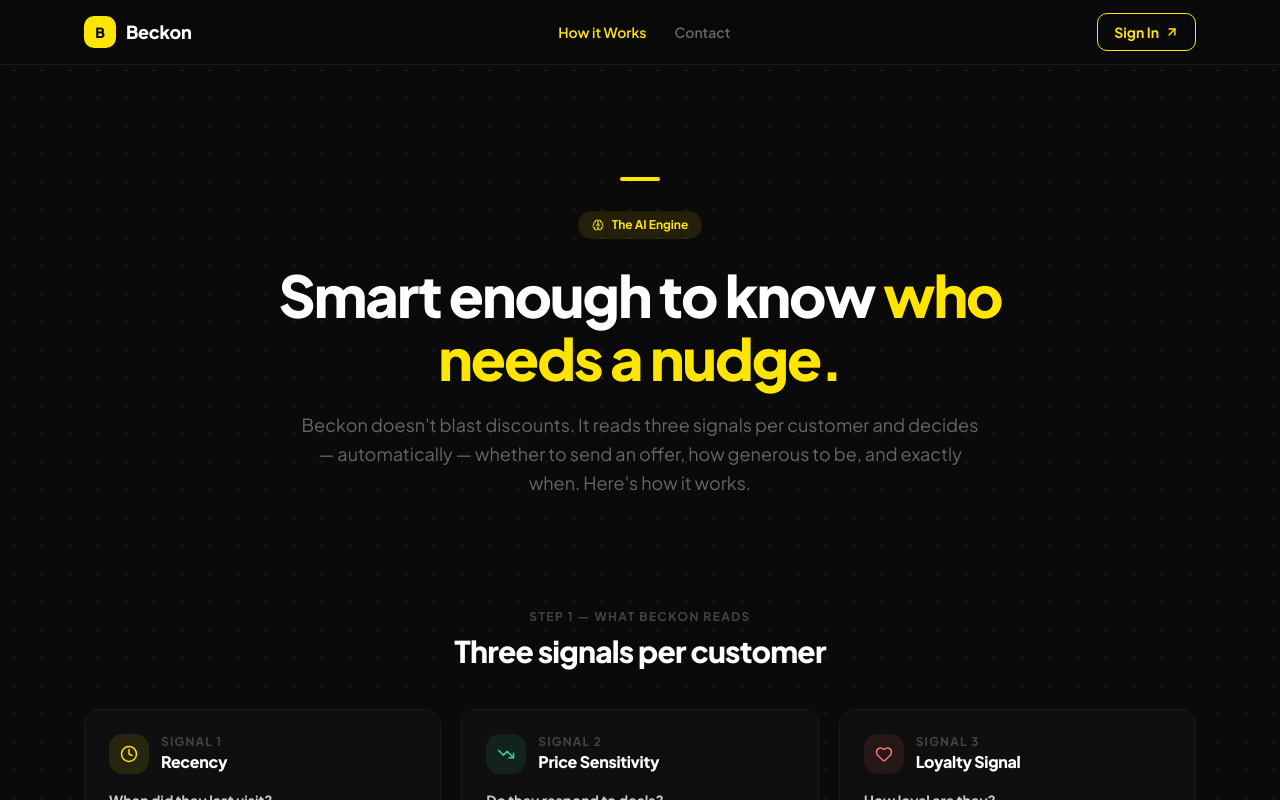
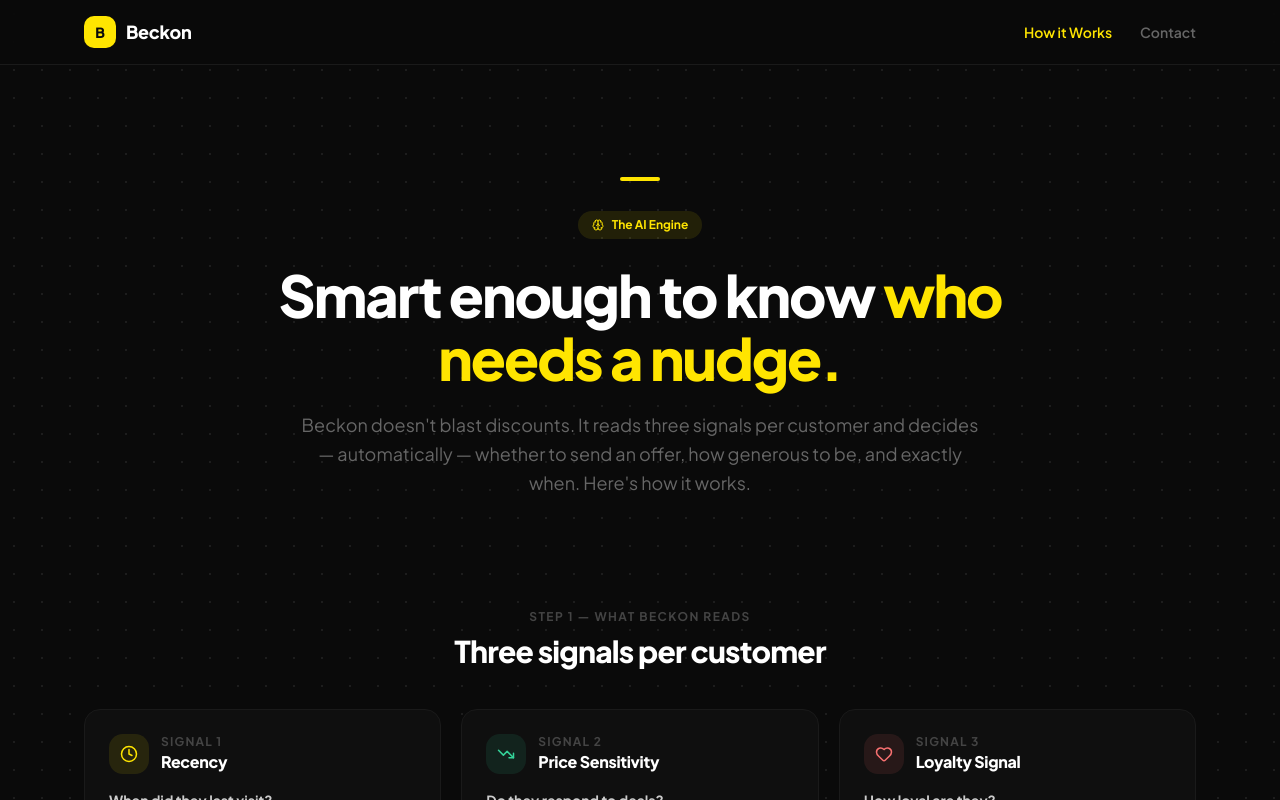
Before and after one commit to SakxamShrestha/BeckonAI, a Next.js app: page /how-it-works in a window 1280 px wide. Shown: the top 800 px of the page. Built offline with nearby package versions, Linux system fonts and the light colour scheme.

Commit message:
remove sign in button from all navs

```diff
--- a/app/contact/page.js
+++ b/app/contact/page.js
@@ -136,10 +136,6 @@
               ))}
             </nav>
 
-            <Link href="/login" className="beckon-btn-ghost hidden md:inline-flex items-center gap-1.5 px-4 py-2 rounded-lg text-sm font-bold border"
-              style={{ borderColor: '#FFE500', color: '#FFE500', background: 'transparent' }}>
-              Sign In <ArrowUpRight size={14} strokeWidth={2.5} />
-            </Link>
 
             <button className="md:hidden p-2 rounded-lg" style={{ color: '#888' }} onClick={() => setMobileOpen(!mobileOpen)}>
               {mobileOpen ? <X size={20} /> : <Menu size={20} />}
@@ -156,11 +152,6 @@
                   {link}
                 </Link>
               ))}
-              <Link href="/login" className="mt-2 text-center px-4 py-2.5 rounded-lg text-sm font-bold border"
-                style={{ borderColor: '#FFE500', color: '#FFE500' }}
-                onClick={() => setMobileOpen(false)}>
-                Sign In
-              </Link>
             </div>
           )}
         </header>
--- a/app/how-it-works/page.js
+++ b/app/how-it-works/page.js
@@ -218,10 +218,6 @@
               ))}
             </nav>
 
-            <Link href="/login" className="hiw-btn-ghost hidden md:inline-flex items-center gap-1.5 px-4 py-2 rounded-lg text-sm font-bold border"
-              style={{ borderColor: '#FFE500', color: '#FFE500', background: 'transparent' }}>
-              Sign In <ArrowUpRight size={14} strokeWidth={2.5} />
-            </Link>
 
             <button className="md:hidden p-2 rounded-lg" style={{ color: '#888' }} onClick={() => setMobileOpen(!mobileOpen)}>
               {mobileOpen ? <X size={20} /> : <Menu size={20} />}
--- a/app/page.js
+++ b/app/page.js
@@ -215,9 +215,6 @@
               <Link href="/contact" className="nav-link" style={{ fontSize: 14, fontWeight: 500, textDecoration: 'none' }}>Contact</Link>
             </nav>
 
-            <Link href="/login" className="nav-link" style={{ fontSize: 13, fontWeight: 600, textDecoration: 'none' }}>
-              Sign In
-            </Link>
           </div>
         </header>
 
@@ -385,7 +382,6 @@
             <div style={{ display: 'flex', gap: 20 }}>
               <Link href="/how-it-works" style={{ fontSize: 13, color: '#555', textDecoration: 'none', fontWeight: 500 }}>How it Works</Link>
               <Link href="/contact" style={{ fontSize: 13, color: '#555', textDecoration: 'none', fontWeight: 500 }}>Contact</Link>
-              <Link href="/login" style={{ fontSize: 13, color: '#555', textDecoration: 'none', fontWeight: 500 }}>Sign In</Link>
             </div>
           </div>
         </footer>
```
